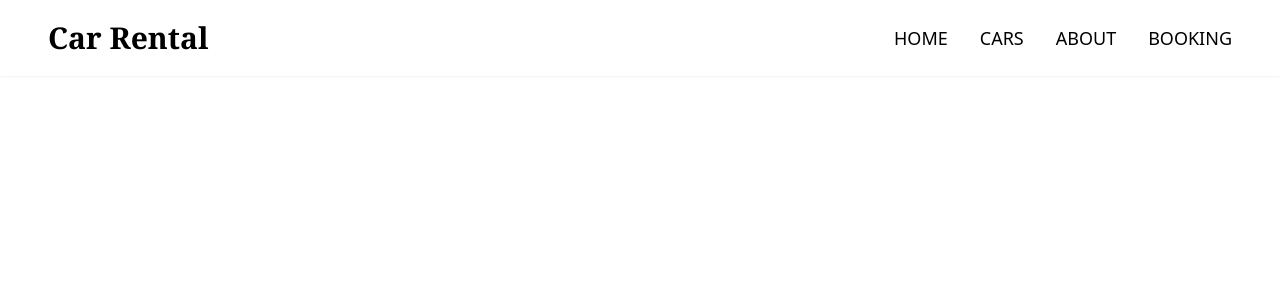
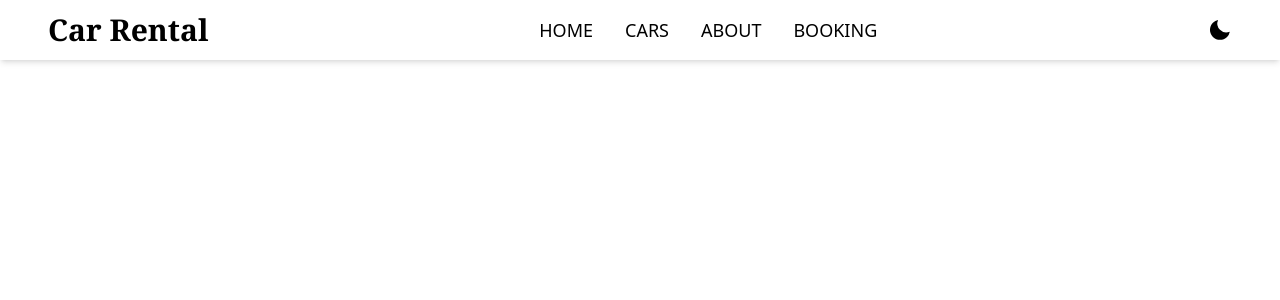
Before and after one commit to ansh4223/Car-Rental-WebApp, a React (Vite) app: page / in a window 1280 px wide. Shown: the top 300 px of the page. Built offline with nearby package versions, Linux system fonts and the light colour scheme.

Commit message:
Feat: Dark mode features

```diff
--- a/src/App.jsx
+++ b/src/App.jsx
@@ -1,12 +1,27 @@
-import React from "react"
-import Navbar from "./components/Navbar/Navbar"
+import React, { useEffect, useState } from "react";
+import Navbar from "./components/Navbar/Navbar";
 
 const App = () => {
+  const [theme, setTheme] = React.useState(
+    localStorage.getItem("theme") ?
+    localStorage.getItem("theme") : "light"
+  );
+
+  const element = document.documentElement;
+  useEffect(() => {
+    if(theme === "dark"){
+      element.classList.add("dark");
+      localStorage.setItem("theme","dark");
+    }else{
+      element.classList.remove("dark");
+      localStorage.setItem("theme","light");
+    }
+  },[theme]);
   return (
     <div>
-      <Navbar />
+      <Navbar theme = {theme} setTheme={setTheme} />
     </div>
-  )
-}
+  );
+};
 
-export default App
+export default App;
--- a/src/components/Navbar/Navbar.jsx
+++ b/src/components/Navbar/Navbar.jsx
@@ -1,4 +1,5 @@
 import React from "react";
+import { BiSolidMoon, BiSolidSun } from "react-icons/bi";
 
 const NavLinks = [
   {
@@ -22,9 +23,9 @@
     link: "/#booking",
   },
 ];
-const Navbar = () => {
+const Navbar = ({theme, setTheme}) => {
   return (
-    <nav className="shadow-sm">
+    <nav className="shadow-md bg-white dark:bg-dark dark:text-white duration-300">
       <div className="container">
         <div className="flex justify-between items-center">
           <div>
@@ -35,12 +36,25 @@
               {NavLinks.map((data) => (
                 <li key={data.id}
                 className="py-4">
-                  <a className="inline-block py-2 hover:border-b-2 hover:text-primary hover:border-primary transition-colors duration-500 text-lg font-medium" href={data.link}>
+                  <a className="py-2 hover:border-b-2 hover:text-primary hover:border-primary transition-colors duration-500 text-lg font-medium" href={data.link}>
                     {data.name}
                   </a>
                 </li>
               ))}
             </ul>
+          </div>
+          <div>
+          {theme === "dark" ? (
+            <BiSolidSun
+            onClick={() => setTheme("light")}
+            className="text-2xl"/>
+            ):(
+              <BiSolidMoon
+              onClick={() => setTheme("dark")}
+              className="text-2xl"/>
+            )
+          }
+
           </div>
         </div>
       </div>
```
